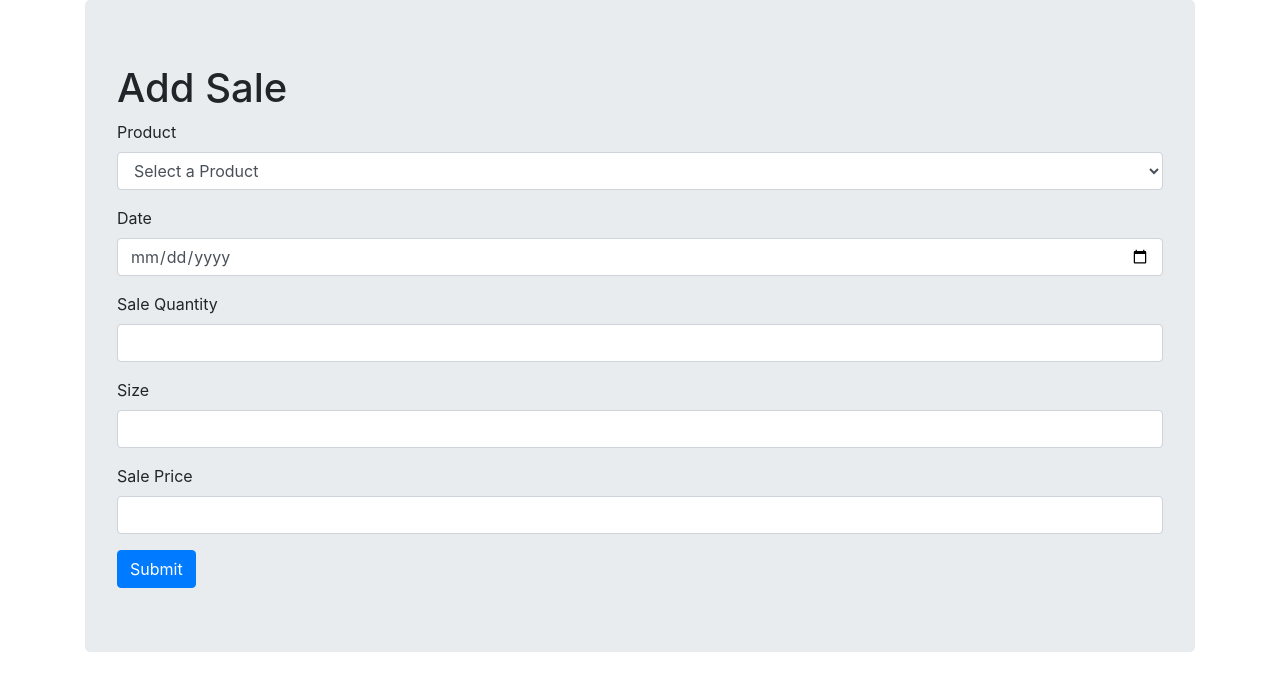
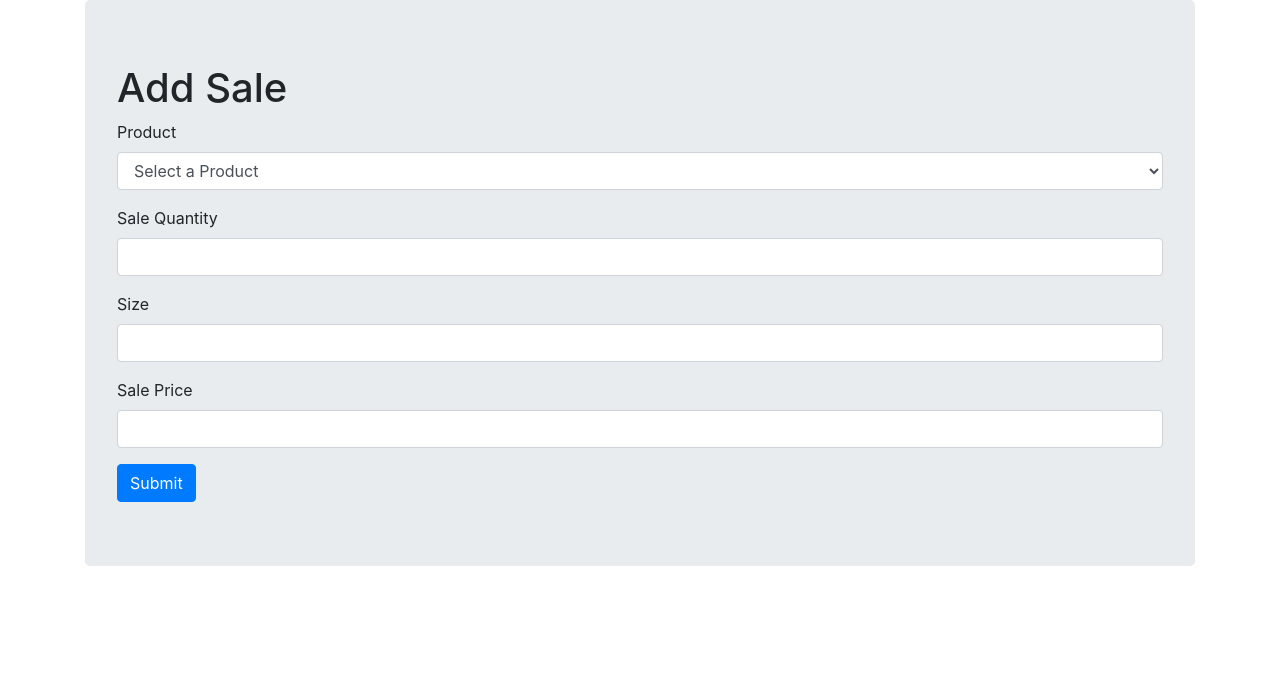
Before and after one commit to bhanu18/Keeping_Inventory, a PHP site: page /store/Add_sale.php in a window 1280 px wide. Shown: the part 56-747 px from the top of the page. Run offline with PHP 8.4, Linux system fonts and the light colour scheme; the visitor is signed in with stand-in values (Sample User, id 1); data comes from the database, SQL or seed files in the repository; tables that the repository leaves empty or names only in its code hold one stand-in row (values such as "Sample post").

Commit message:
removed date

```diff
--- a/Add_sale.php
+++ b/Add_sale.php
@@ -34,10 +34,12 @@ include('session.php');
 }
 ?></select>
   </div>
+<!--
                       <div class="form-group">
     <label >Date</label>
-    <input type="date" name="date" class="form-control" id="date" >
+    <input type="datetime-local" name="date" class="form-control" id="date" onload="getDate()">
   </div>
+-->
   <div class="form-group">
     <label >Sale Quantity</label>
     <input type="text" name="quantity" class="form-control" id="">
@@ -57,12 +59,12 @@ include('session.php');
                   if ($_SERVER['REQUEST_METHOD'] == 'POST') {
      // $id = $_POST['id'];
       $product = intval($_POST['product']);
-      $date =$_POST['date'];
+      //$date =$_POST['date'];
       $quan = $_POST['quantity'];
      $size = $_POST['size'];
       $price = $_POST['price'];
 
-      $sql = "INSERT INTO items_sale (prod_id, date, sale_quantity, sale_price) VALUES ('$product','$date','$quan','$size','$price')";
+      $sql = "INSERT INTO items_sale (prod_id, sale_quantity,size, sale_price) VALUES ('$product','$quan','$size','$price')";
 
       if (mysqli_query($link, $sql)) {
           $result = mysqli_query($connection,"Select * from product where id='".$product."'");
@@ -81,7 +83,10 @@ else{
                   }
       ?>
                   <script>
-                  document.getElementById('date').innerHTML = date(); </script>
+                      function getDate(){
+                          var today = new Date();
+                  document.getElementById('date').innerHTML = today.getFullYear() +;
+                      }</script>
         </div>
       </div>
       </body>
--- a/delete_sale.php
+++ b/delete_sale.php
@@ -7,7 +7,7 @@ $sale_id= $_GET['sale_id'];
                       $query= "delete from items_sale where sale_id='$sale_id'";
                       if(!mysqli_query($connection, $query)){
                           printf ("Error: %s\n", mysqli_error($connection));
-                          echo "Please Click this to go back <a href='sale.php'>sale</a>"
+                          echo "Please Click this to go back <a href='sale.php'>sale</a>";
                       }
                       else{
                           header("Location: sale.php");
--- a/login.php
+++ b/login.php
@@ -27,7 +27,7 @@ $query = mysqli_query($connection, "select * from users where password='$passwor
 $rows = mysqli_fetch_array($query);
 if ($rows > 1) {
 $_SESSION['login_user']=$username; // Initializing Session
-header("location: http://localhost/store/home.php"); // Redirecting To Other Page
+header("location: home.php"); // Redirecting To Other Page
 } else {
 $error = "Username or Password is invalid";
 }
```
